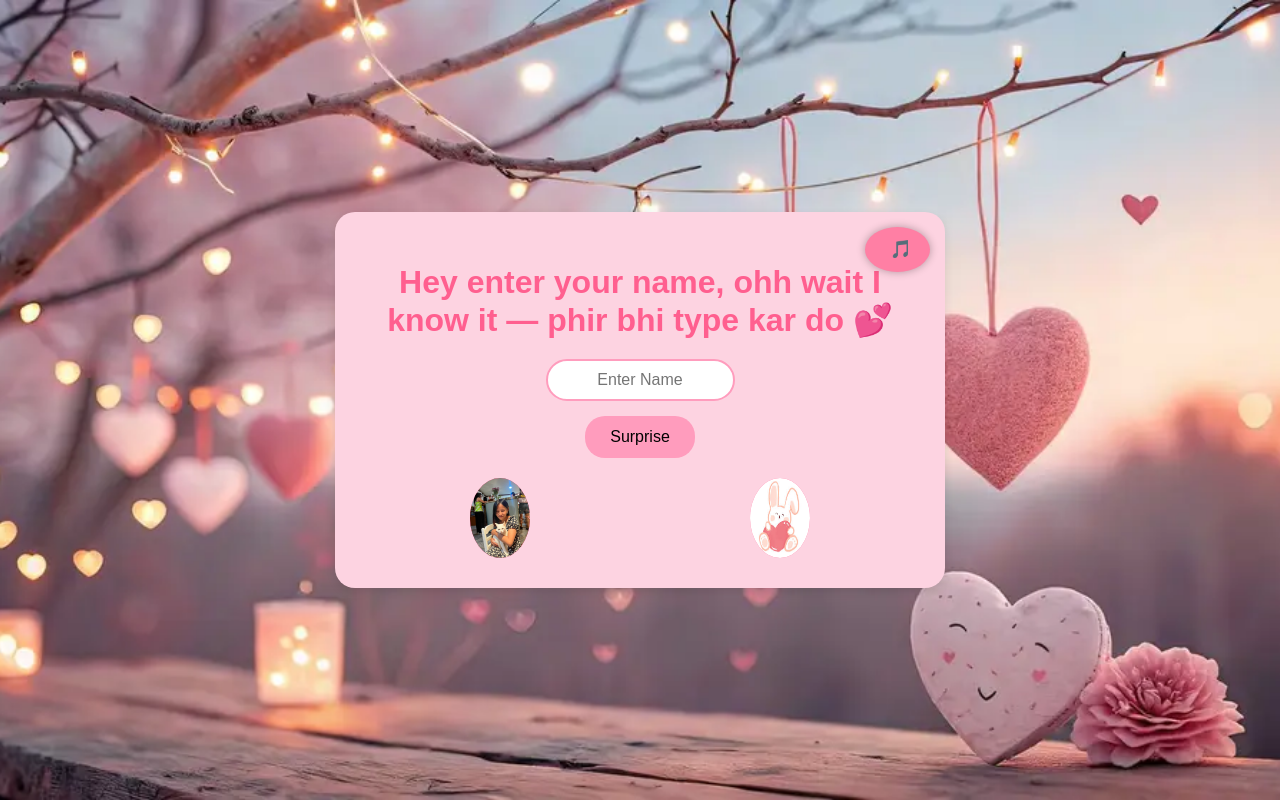
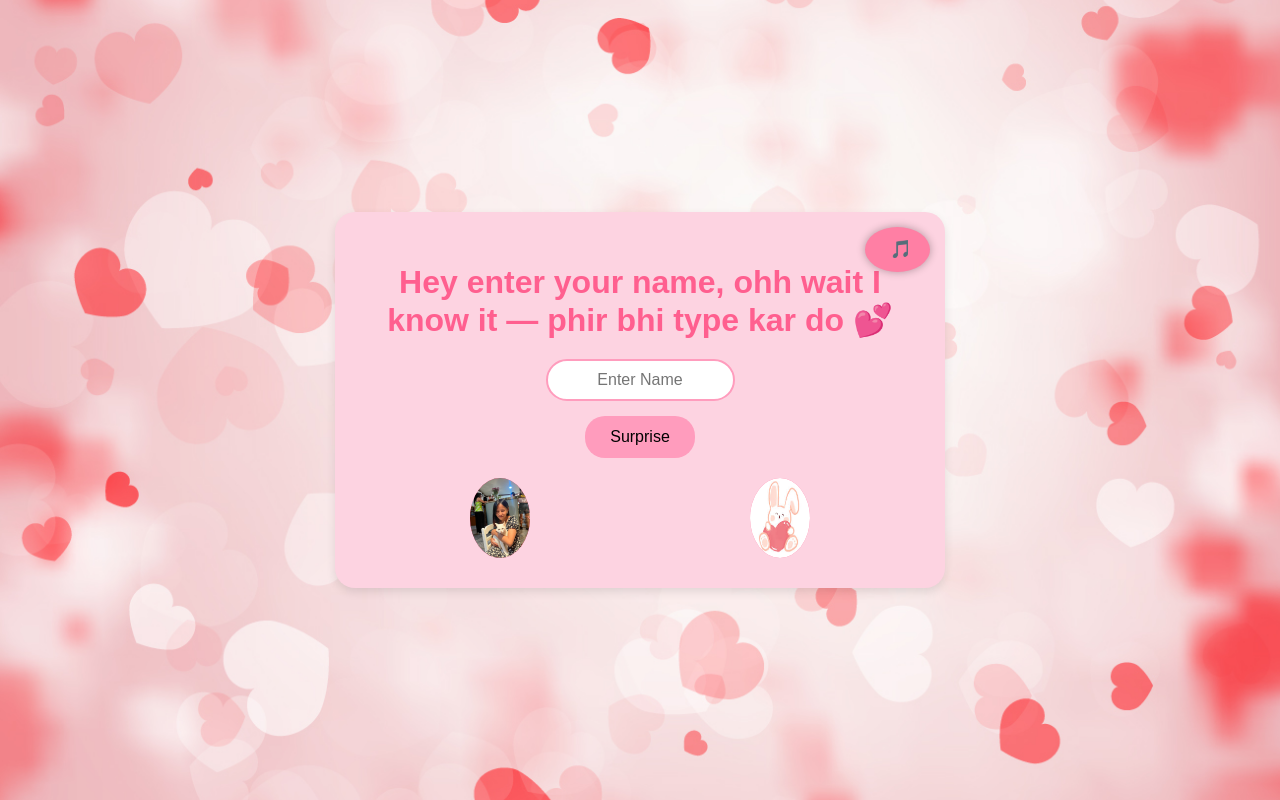
Before and after one commit to Hirak67/Happy-Birthday, a plain HTML site: page index.html in a window 1280 px wide. Drawn offline with Linux system fonts and the light colour scheme.

Commit message:
Update index.html

```diff
--- a/index.html
+++ b/index.html
@@ -9,7 +9,7 @@
         body {
             margin: 0;
             font-family: 'Poppins', sans-serif;
-            background-image: url('image89.webp');
+            background-image: url('preview.jpg');
             background-size: cover;
             background-position: center;
             display: flex;
```
